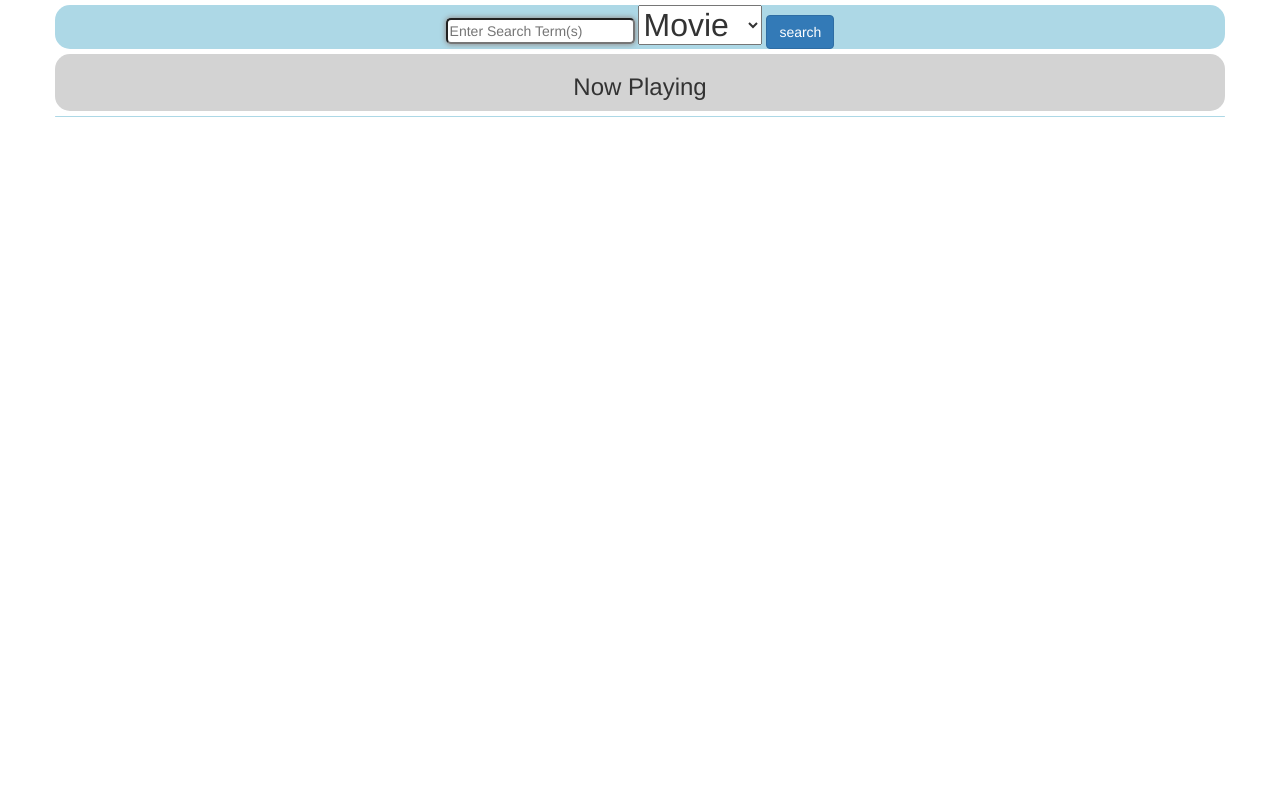
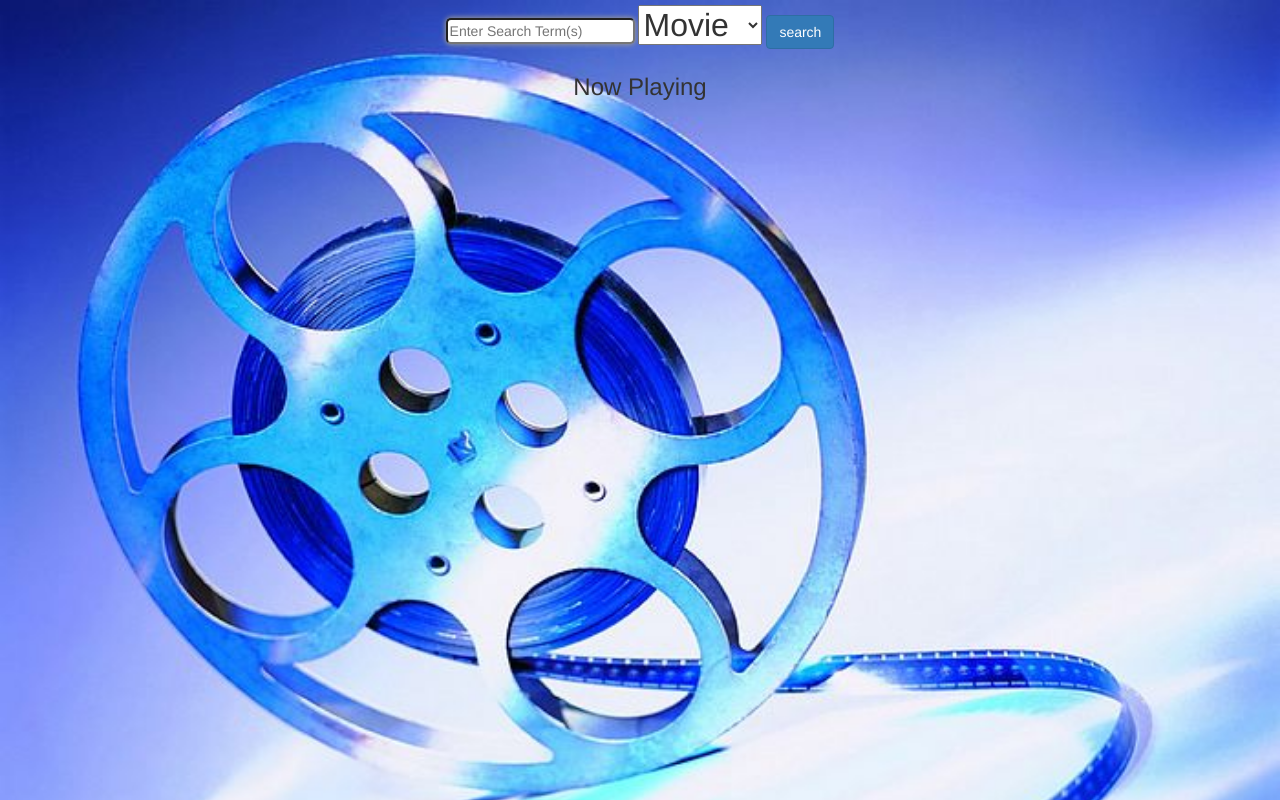
Before and after one commit to curtjenk/movie-app-2, a plain HTML site: page index.html in a window 1280 px wide. Drawn offline with nearby package versions, Linux system fonts and the light colour scheme; no server answers.

Commit message:
Added a body background image

```diff
--- a/compass/sass/style.scss
+++ b/compass/sass/style.scss
@@ -1,5 +1,10 @@
 $radius : 15px;
 
+body {
+  background-image: url('../img/[wallcoo.com]_film_AP36029.jpg');
+  background-repeat: no-repeat;
+  background-size: cover;
+}
 input[type="text"] {
   border-radius: 5px;
   box-shadow: 0 0 5px 1px #969696;
@@ -9,13 +14,13 @@ select {
   font-size: 32px;
 }
 .top-row {
-  background: lightblue;
+  // background: lightblue;
     border-radius: $radius;
     margin-top: 5px;
     margin-bottom: 5px;
 }
 #page-heading {
-  background: lightgrey;
+  // background: lightgrey;
    border-radius: $radius;
    text-align: center;
    margin-bottom: 5px;
@@ -23,7 +28,7 @@ select {
 
 
 #poster-grid {
-    background: lightblue;
+    // background: lightblue;
     border-radius: $radius;
     img {
         width: auto;
```
Also changed, not shown: css/style.css, img/[wallcoo.com]_film_AP36029.jpg (added).
